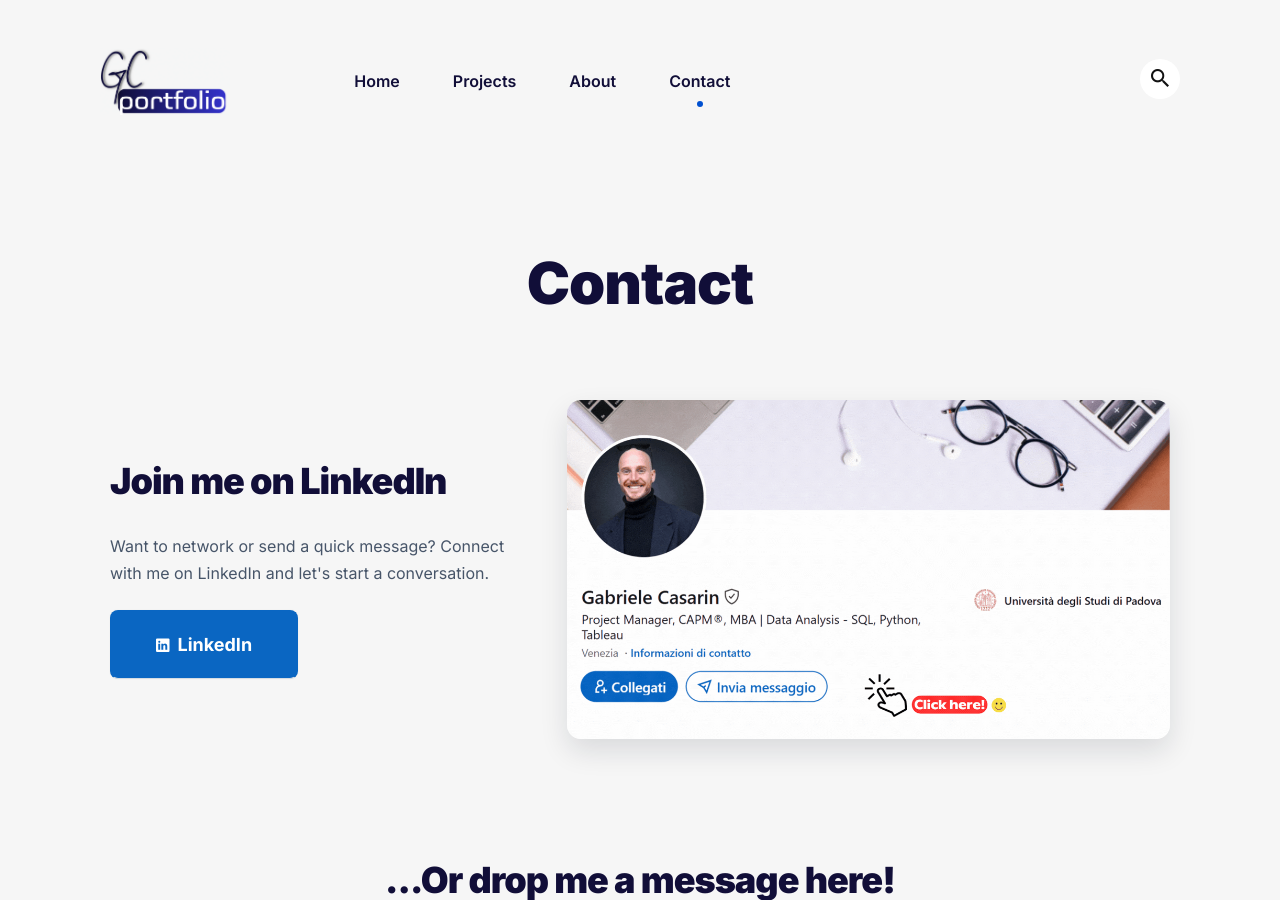
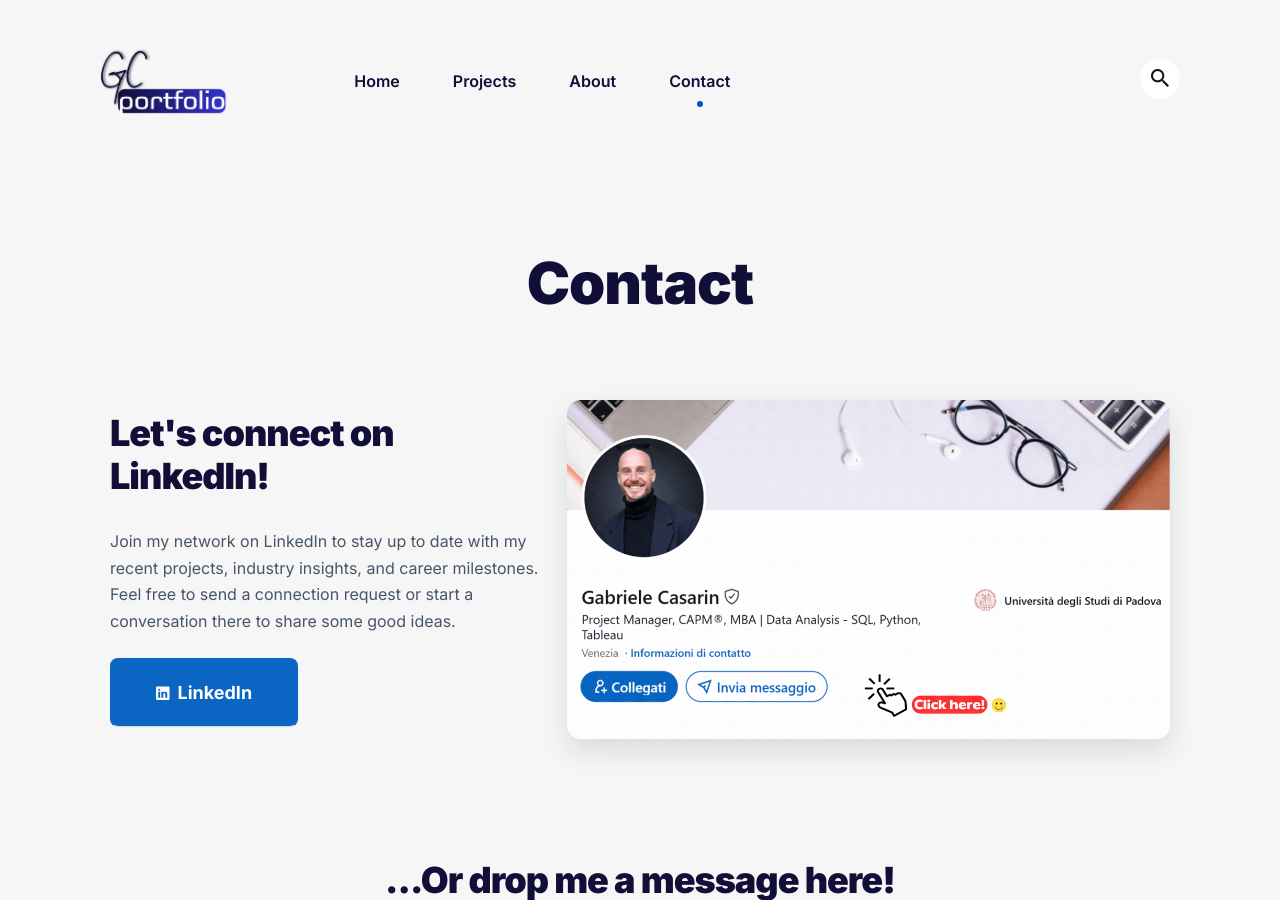
Before and after one commit to gcasarin/gcasarin.github.io, a Jekyll site: the page built from docs/_pages/contact.md, in a window 1280 px wide and 900 px high. Built offline with Jekyll 4.4.1, drawn with Linux system fonts in a browser that asks for light colours.

Commit message:
Revise LinkedIn invitation message
Updated LinkedIn section text for better engagement.

```diff
--- a/docs/_pages/contact.md
+++ b/docs/_pages/contact.md
@@ -14,9 +14,10 @@ form_title: ...Or drop me a message here!
         <div class="contact-linkedin-split">
 
           <div class="contact-linkedin-split__left">
-            <h2 class="section__title">Join me on LinkedIn</h2>
+            <h2 class="section__title">Let's connect on LinkedIn!</h2>
             <p class="contact-linkedin-split__text">
-              Want to network or send a quick message? Connect with me on LinkedIn and let's start a conversation.
+              Join my network on LinkedIn to stay up to date with my recent projects, industry insights, and career milestones.
+              Feel free to send a connection request or start a conversation there to share some good ideas.
             </p>
             <a class="c-button c-button--large c-contact-form__linkedin-btn"
                href="https://www.linkedin.com/in/gabriele-casarin06/"
```
